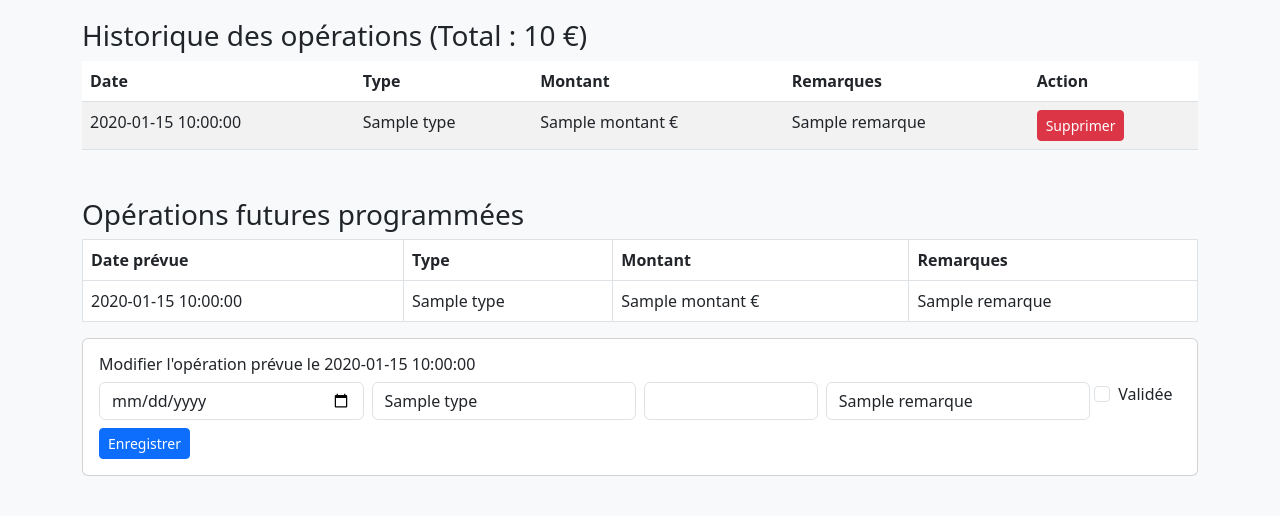
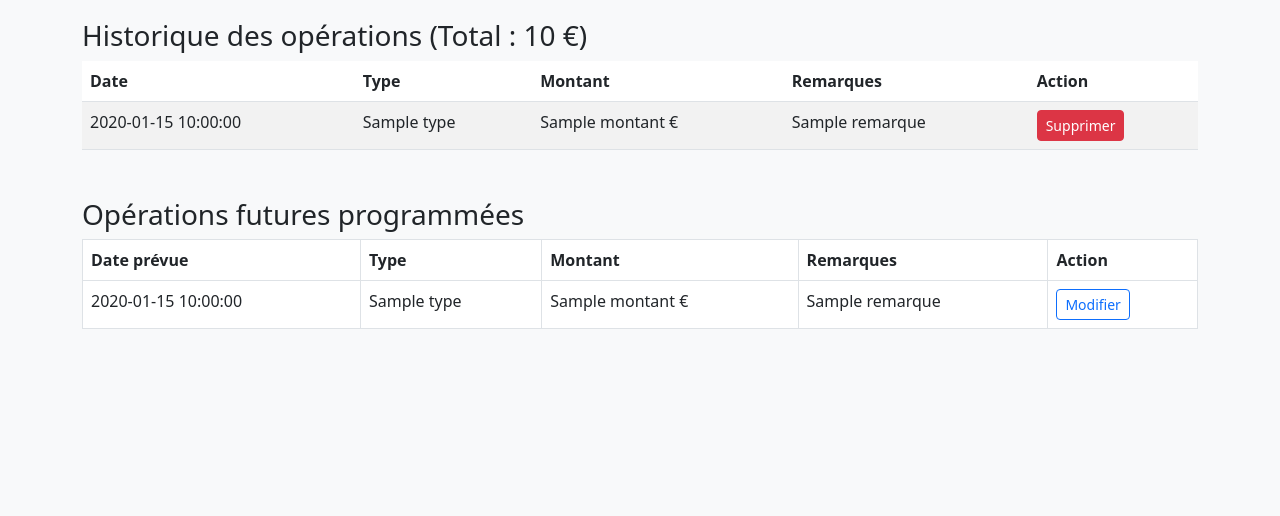
Before and after one commit to cavazzanat/crm-flask, a Flask app: template templates/client.html in a window 1280 px wide. Shown: the part 1089-1605 px from the top of the page. After the commit the page ends 1418 px from the top, so only its background shows below. Run offline with Flask 3, Linux system fonts and the light colour scheme; the template is opened without the code that fills it: most values are stand-ins (such as "Sample title", 1, 10 or a date in 2020); some libraries are stand-ins or nearby versions.

Commit message:
nouvelle mise à jour

```diff
--- a/templates/client.html
+++ b/templates/client.html
@@ -124,7 +124,7 @@
   <table class="table table-bordered">
     <thead>
       <tr>
-          <th>Date prévue</th><th>Type</th><th>Montant</th><th>Remarques</th>
+        <th>Date prévue</th><th>Type</th><th>Montant</th><th>Remarques</th><th>Action</th>
       </tr>
     </thead>
     <tbody>
@@ -134,21 +134,17 @@
         <td>{{ op['type'] }}</td>
         <td>{{ op['montant'] }} €</td>
         <td>{{ op['remarque'] }}</td>
+        <td>
+          <button class="btn btn-sm btn-outline-primary" type="button" data-bs-toggle="collapse" data-bs-target="#editOp{{ op.id }}">Modifier</button>
+        </td>
       </tr>
-        {% endfor %}
-      </tbody>
-    </table>
-
-    <!-- Formulaires de modification juste après le tableau -->
-    {% for op in operations_futures %}
-    <div class="card my-3">
-      <div class="card-body">
-        <h6>Modifier l'opération prévue le {{ op.date_prevue }}</h6>
+      <tr class="collapse" id="editOp{{ op.id }}">
+        <td colspan="5">
           <form method="POST" action="/client/{{ client.id }}/edit-operation-future/{{ op.id }}" class="row g-2">
             <div class="col-md-3">
               <input type="date" name="date_prevue" class="form-control" value="{{ op.date_prevue }}" required>
             </div>
-          <div class="col-md-3">
+            <div class="col-md-2">
               <input type="text" name="type" class="form-control" value="{{ op.type }}" required>
             </div>
             <div class="col-md-2">
@@ -161,15 +157,19 @@
               <input class="form-check-input" type="checkbox" name="validee" {% if op.validee %}checked{% endif %}>
               <label class="form-check-label">Validée</label>
             </div>
-          <div class="col-12">
-            <button type="submit" class="btn btn-primary btn-sm">Enregistrer</button>
+            <div class="col-12 mt-2">
+              <button type="submit" class="btn btn-sm btn-success">Enregistrer</button>
             </div>
           </form>
-      </div>
-    </div>
+        </td>
+      </tr>
       {% endfor %}
+    </tbody>
+  </table>
 </div>
 
+
   </div>
+  <script src="https://cdn.jsdelivr.net/npm/bootstrap@5.3.0/dist/js/bootstrap.bundle.min.js"></script>
 </body>
 </html>
```
Lines whose indentation alone changed are shown as unchanged.
